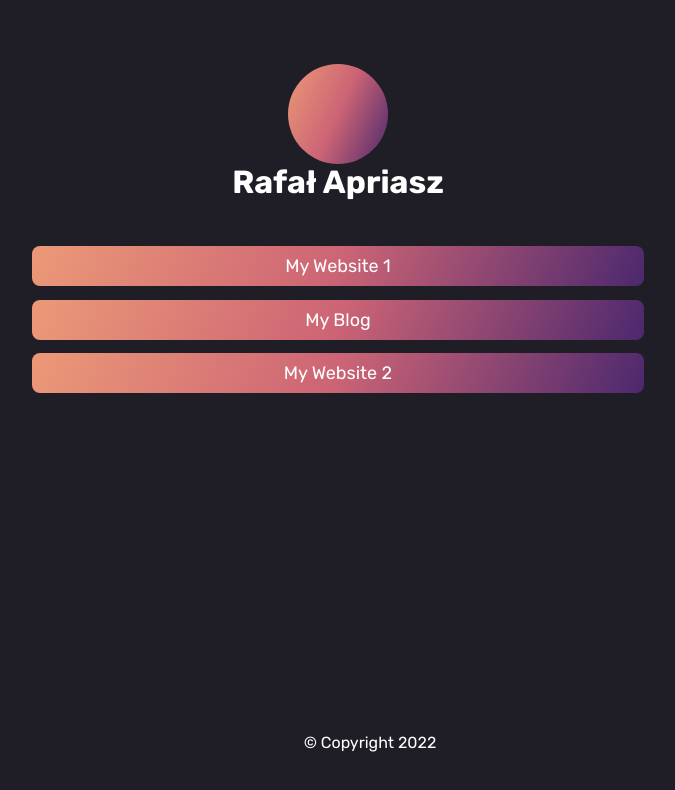
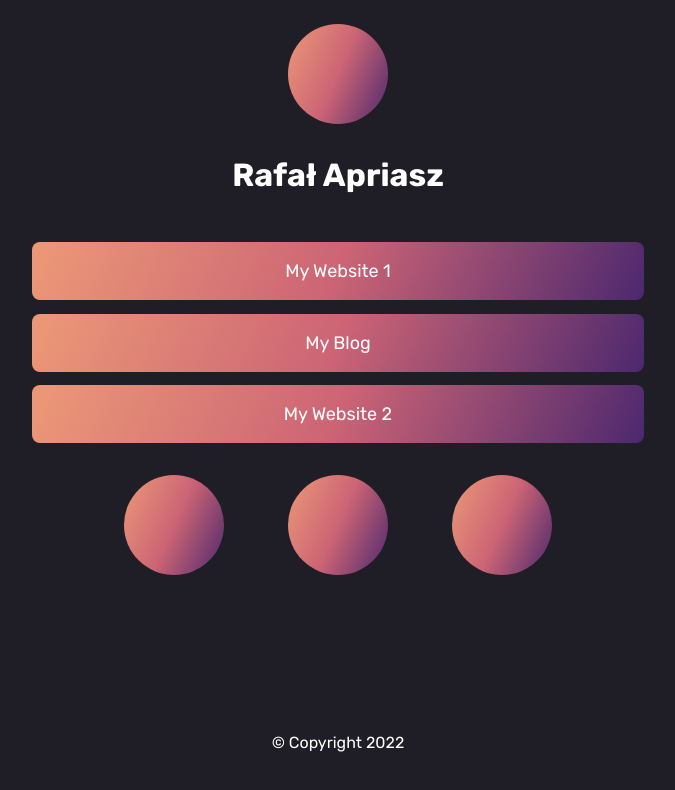
Before and after one commit to Oyoshi/apriash.dev, a Next.js app: page / in a window 1280 px wide. Shown: the top 790 px of the page, without its empty margins (302-977 px from the left). Built offline with nearby package versions, Linux system fonts and the light colour scheme.

Commit message:
replace all css with styled-components

```diff
--- a/pages/index.tsx
+++ b/pages/index.tsx
@@ -1,11 +1,103 @@
 import type { NextPage } from "next";
 import Head from "next/head";
-import Image from "next/image";
-import styles from "../styles/Home.module.css";
+import styled from "styled-components";
+
+const SCPageContainer = styled.div`
+  width: 100vw;
+  height: 100vh;
+`;
+
+const SCHeader = styled.header`
+  padding-top: 1.5em;
+  flex: 1;
+  display: flex;
+  flex-direction: column;
+  justify-content: center;
+  align-items: center;
+
+  h1 {
+    margin: 1em 0;
+  }
+
+  .image {
+    width: 100px;
+    height: 100px;
+    border-radius: 50%;
+    background: rgb(236, 153, 119);
+    background: linear-gradient(
+      114deg,
+      rgba(236, 153, 119, 1) 0%,
+      rgba(204, 100, 117, 1) 50%,
+      rgba(76, 40, 110, 1) 100%
+    );
+  }
+`;
+
+const SCLinksButtonSection = styled.section`
+  margin: 1em auto;
+
+  .link {
+    display: block;
+    cursor: pointer;
+    background: rgb(236, 153, 119);
+    background: linear-gradient(
+      114deg,
+      rgba(236, 153, 119, 1) 0%,
+      rgba(204, 100, 117, 1) 50%,
+      rgba(76, 40, 110, 1) 100%
+    );
+    border-radius: 8px;
+    padding: 1em 2em;
+    width: 30em;
+    margin: 0.75em auto;
+    text-align: center;
+    color: #fff;
+    font-size: 18px;
+    transition: 0.3s all ease-out;
+
+    :hover {
+      transform: scale(1.05);
+    }
+  }
+`;
+
+const SCSocialLinksSection = styled.section`
+  margin: 2em auto;
+  display: flex;
+  flex-direction: row;
+  justify-content: center;
+  align-items: center;
+
+  .image {
+    display: inline-block;
+    margin: 0 2em;
+    width: 100px;
+    height: 100px;
+    border-radius: 50%;
+    background: rgb(236, 153, 119);
+    background: linear-gradient(
+      114deg,
+      rgba(236, 153, 119, 1) 0%,
+      rgba(204, 100, 117, 1) 50%,
+      rgba(76, 40, 110, 1) 100%
+    );
+  }
+`;
+
+const SCFooter = styled.footer`
+  display: flex;
+  flex: 1;
+  padding: 2rem 0;
+  justify-content: center;
+  align-items: center;
+  position: fixed;
+  bottom: 0;
+  width: 100vw;
+`;
 
 const Home: NextPage = () => {
   return (
-    <div className={styles.container}>
+    <>
       <Head>
         <title>Create Next App</title>
         <meta name="description" content="Generated by create next app" />
@@ -15,21 +107,26 @@ const Home: NextPage = () => {
           rel="stylesheet"
         />
       </Head>
-
-      <main className={styles.main}>
-        <div className={styles.image} />
-        <h1 className={styles.title}>Rafał Apriasz</h1>
-        <div className={styles.links}>
-          <a className={styles.link}>My Website 1</a>
-          <a className={styles.link}>My Blog</a>
-          <a className={styles.link}>My Website 2</a>
-        </div>
-      </main>
-
-      <footer className={styles.footer}>
-        <p>© Copyright 2022</p>
-      </footer>
-    </div>
+      <SCPageContainer>
+        <SCHeader>
+          <div className="image" />
+          <h1>Rafał Apriasz</h1>
+        </SCHeader>
+        <SCLinksButtonSection>
+          <a className="link">My Website 1</a>
+          <a className="link">My Blog</a>
+          <a className="link">My Website 2</a>
+        </SCLinksButtonSection>
+        <SCSocialLinksSection>
+          <div className="image" />
+          <div className="image" />
+          <div className="image" />
+        </SCSocialLinksSection>
+        <SCFooter>
+          <p>© Copyright 2022</p>
+        </SCFooter>
+      </SCPageContainer>
+    </>
   );
 };
 
--- a/styles/Home.module.css
+++ /dev/null
@@ -1,158 +0,0 @@
-.container {
-  padding: 0 2rem;
-  color: #fff;
-}
-
-.main {
-  padding: 4rem 0;
-  flex: 1;
-  display: flex;
-  flex-direction: column;
-  justify-content: center;
-  align-items: center;
-}
-
-.footer {
-  display: flex;
-  flex: 1;
-  padding: 2rem 0;
-  justify-content: center;
-  align-items: center;
-  position: fixed;
-  bottom: 0;
-  width: 100vw;
-}
-
-.footer a {
-  display: flex;
-  justify-content: center;
-  align-items: center;
-  flex-grow: 1;
-}
-
-.title a {
-  color: #0070f3;
-  text-decoration: none;
-}
-
-.title a:hover,
-.title a:focus,
-.title a:active {
-  text-decoration: underline;
-}
-
-.title {
-  margin: 0;
-  line-height: 1.15;
-}
-
-.title,
-.description {
-  text-align: center;
-}
-
-.description {
-  margin: 4rem 0;
-  line-height: 1.5;
-  font-size: 1.5rem;
-}
-
-.code {
-  background: #fafafa;
-  border-radius: 5px;
-  padding: 0.75rem;
-  font-size: 1.1rem;
-  font-family: Menlo, Monaco, Lucida Console, Liberation Mono, DejaVu Sans Mono,
-    Bitstream Vera Sans Mono, Courier New, monospace;
-}
-
-.grid {
-  display: flex;
-  align-items: center;
-  justify-content: center;
-  flex-wrap: wrap;
-  max-width: 800px;
-}
-
-.card {
-  margin: 1rem;
-  padding: 1.5rem;
-  text-align: left;
-  color: inherit;
-  text-decoration: none;
-  border: 1px solid #eaeaea;
-  border-radius: 10px;
-  transition: color 0.15s ease, border-color 0.15s ease;
-  max-width: 300px;
-}
-
-.card:hover,
-.card:focus,
-.card:active {
-  color: #0070f3;
-  border-color: #0070f3;
-}
-
-.card h2 {
-  margin: 0 0 1rem 0;
-  font-size: 1.5rem;
-}
-
-.card p {
-  margin: 0;
-  font-size: 1.25rem;
-  line-height: 1.5;
-}
-
-.logo {
-  height: 1em;
-  margin-left: 0.5rem;
-}
-
-@media (max-width: 600px) {
-  .grid {
-    width: 100%;
-    flex-direction: column;
-  }
-}
-
-.image {
-  width: 100px;
-  height: 100px;
-  border-radius: 50%;
-  background: rgb(236, 153, 119);
-  background: linear-gradient(
-    114deg,
-    rgba(236, 153, 119, 1) 0%,
-    rgba(204, 100, 117, 1) 50%,
-    rgba(76, 40, 110, 1) 100%
-  );
-}
-
-.links {
-  margin-top: 2em;
-}
-
-.link {
-  display: block;
-  cursor: pointer;
-  background: rgb(236, 153, 119);
-  background: linear-gradient(
-    114deg,
-    rgba(236, 153, 119, 1) 0%,
-    rgba(204, 100, 117, 1) 50%,
-    rgba(76, 40, 110, 1) 100%
-  );
-  border-radius: 8px;
-  padding: 0.5em 2em;
-  width: 30em;
-  margin: 0.75em 0;
-  text-align: center;
-  color: #fff;
-  font-size: 18px;
-  transition: 0.3s all ease-out;
-}
-
-.link:hover {
-  transform: scale(1.05);
-}
```
